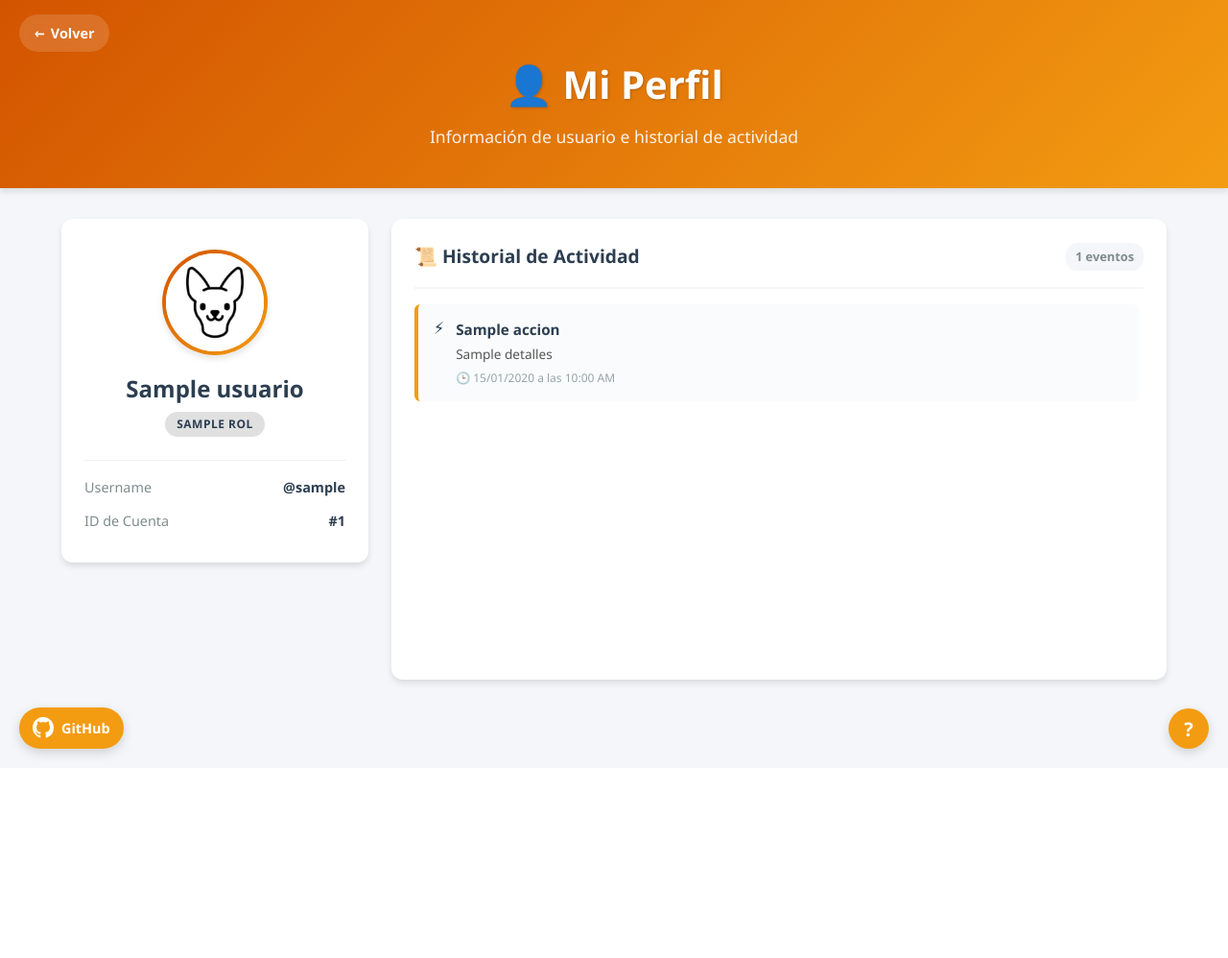
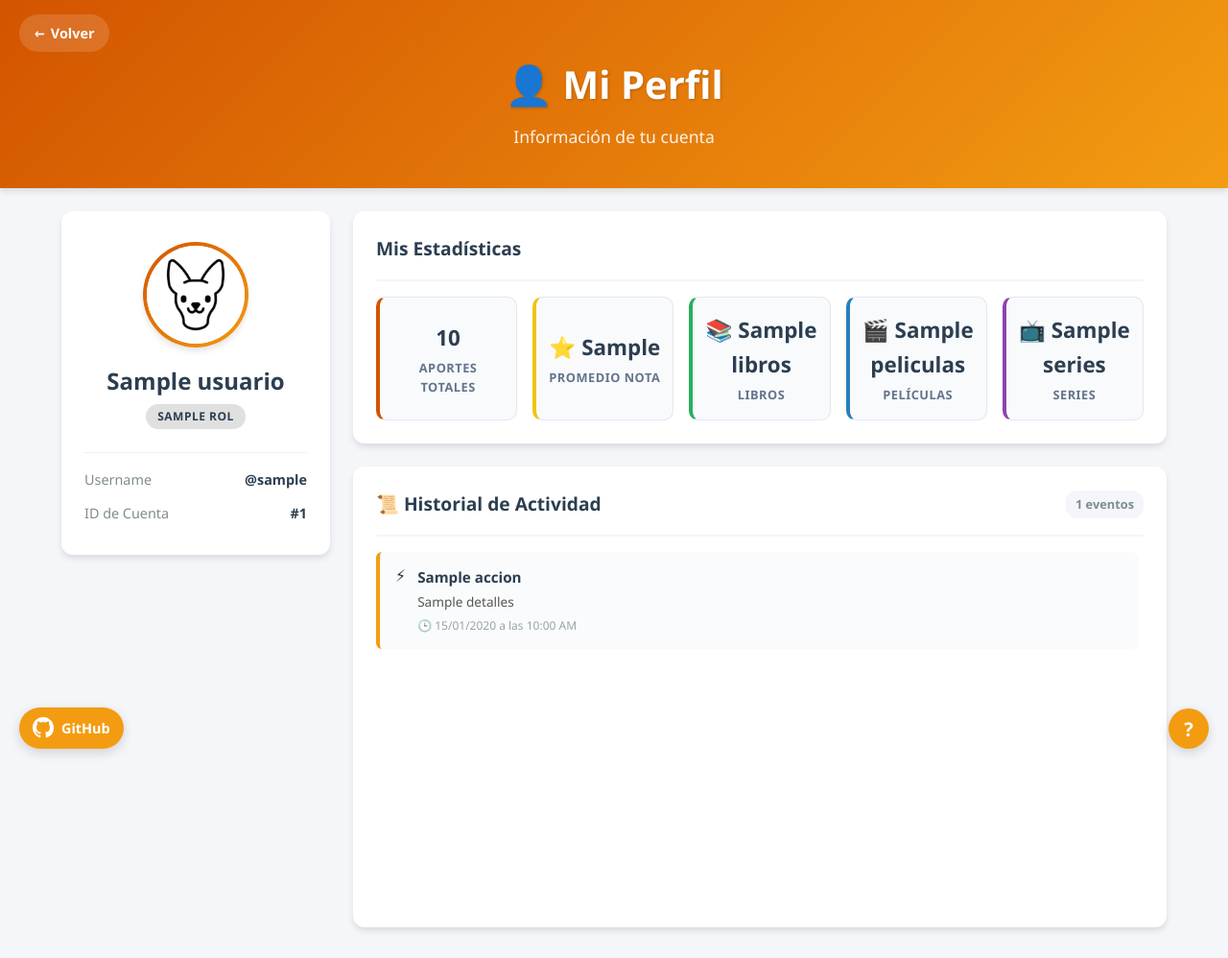
Before and after one commit to Andrey-Enrique-GM/Chihuahuateca, a Flask app: template templates/profile.html in a window 1280 px wide. Shown: the whole page at 96% size. Before the commit the page ends 793 px from the top, so only its background shows below. Run offline with Flask 3, Linux system fonts and the light colour scheme; the template is opened without the code that fills it: most values are stand-ins (such as "Sample title", 1, 10 or a date in 2020).

Commit message:
28, se agregaron estadisticas y metricas en el perfil

```diff
--- a/app.py
+++ b/app.py
@@ -49,7 +49,31 @@ def ruta_perfil():
     # Obtenemos sus logs recientes para mostrar actividad
     actividad = Log.get_by_user(usuario_id)
 
-    return render_template('profile.html', usuario=usuario, logs=actividad)
+    # Calculo de estadisticas del usuario
+    todos_elementos = Elemento.obtener_todos()
+    # Filtrar solo los aportes creados por el usuario actual
+    mis_elementos = [e for e in todos_elementos if getattr(e, 'usuario_id', None) == usuario_id]
+
+    total_aportes = len(mis_elementos)
+    total_libros = sum(1 for e in mis_elementos if e.tipo == 'libro')
+    total_peliculas = sum(1 for e in mis_elementos if e.tipo == 'pelicula')
+    total_series = sum(1 for e in mis_elementos if e.tipo == 'serie')
+
+    # Promedio de calificacion dada por el usuario
+    if total_aportes > 0:
+        promedio_calificacion = round(sum(e.calificacion for e in mis_elementos) / total_aportes, 1)
+    else:
+        promedio_calificacion = 0.0
+
+    estadisticas = {
+        'total': total_aportes,
+        'libros': total_libros,
+        'peliculas': total_peliculas,
+        'series': total_series,
+        'promedio_nota': promedio_calificacion
+    }
+
+    return render_template('profile.html', usuario=usuario, logs=actividad, stats=estadisticas)
 
 
 
--- a/static/css/style.css
+++ b/static/css/style.css
@@ -43,6 +43,7 @@ body {
     text-align: center;
     box-shadow: var(--sombra);
     margin-bottom: 2rem;
+    margin-bottom: 1.5rem;
 }
 
 .header-contenido h1 {
@@ -215,7 +216,7 @@ body {
 .contenedor-principal {
     max-width: 1200px;
     margin: 0 auto;
-    padding: 0 1.5rem 3rem 1.5rem;
+    padding: 0 1.5rem 2rem 1.5rem;
 }
 
 .barra-controles {
@@ -228,7 +229,7 @@ body {
     gap: 1rem;
     align-items: center;
     justify-content: space-between;
-    margin-bottom: 2rem;
+    margin-bottom: 1.5rem;
 }
 
 .buscador-caja {
@@ -1240,6 +1241,87 @@ body {
 
 
 /* ==========================================================================
+   ESTILOS PARA LA VISTA DE PERFIL Y ESTADISTICAS
+   ========================================================================== */
+
+.grid-perfil-layout {
+    display: grid;
+    grid-template-columns: 280px 1fr;
+    gap: 1.5rem;
+    align-items: start;
+}
+
+.columna-perfil-principal {
+    display: flex;
+    flex-direction: column;
+    gap: 1.5rem;
+}
+
+.tarjeta-perfil-seccion {
+    background-color: var(--blanco);
+    border-radius: var(--radio-borde);
+    box-shadow: var(--sombra);
+    padding: 1.5rem;
+}
+
+/* Grid interna de metricas */
+.grid-stats-perfil {
+    display: grid;
+    grid-template-columns: repeat(auto-fit, minmax(130px, 1fr));
+    gap: 1rem;
+    margin-top: 1rem;
+}
+
+.stat-box {
+    background-color: #f8fafc;
+    border: 1px solid #e2e8f0;
+    border-radius: 10px;
+    padding: 1rem 0.8rem;
+    text-align: center;
+    display: flex;
+    flex-direction: column;
+    align-items: center;
+    justify-content: center;
+    transition: var(--transicion);
+}
+
+.stat-box:hover {
+    transform: translateY(-2px);
+    box-shadow: 0 4px 10px rgba(0,0,0,0.05);
+}
+
+.stat-numero {
+    font-size: 1.4rem;
+    font-weight: 700;
+    color: var(--color-texto);
+    margin-bottom: 0.2rem;
+}
+
+.stat-label {
+    font-size: 0.8rem;
+    color: #64748b;
+    font-weight: 600;
+    text-transform: uppercase;
+    letter-spacing: 0.5px;
+}
+
+/* Acentos de color para metricas especificas */
+.stat-box.stat-total { border-left: 4px solid var(--chihuahua-brown); }
+.stat-box.stat-promedio { border-left: 4px solid #f1c40f; }
+.stat-box.stat-tipo.libro { border-left: 4px solid var(--color-libro); }
+.stat-box.stat-tipo.pelicula { border-left: 4px solid var(--color-pelicula); }
+.stat-box.stat-tipo.serie { border-left: 4px solid var(--color-serie); }
+
+/* Adaptacion responsiva para pantallas moviles */
+@media (max-width: 850px) {
+    .grid-perfil-layout {
+        grid-template-columns: 1fr;
+    }
+}
+
+
+
+/* ==========================================================================
    MODO CELULAR (Media Query para pantallas pequeñas)
    ========================================================================== */
 
--- a/templates/index.html
+++ b/templates/index.html
@@ -41,6 +41,8 @@
     </header>
 
 
+
+    <main class="contenedor-principal">
 
         <section class="barra-controles">
                 <!-- Fila superior: Buscador + Controles de Orden y Calificación -->
@@ -170,6 +172,7 @@
                     </div>
                 {% endfor %}
             </section>
+        </main>
     </main>
 
 
--- a/templates/profile.html
+++ b/templates/profile.html
@@ -17,7 +17,7 @@
         </a>
         <div class="header-contenido">
             <h1>👤 Mi Perfil</h1>
-            <p>Información de usuario e historial de actividad</p>
+            <p>Información de tu cuenta</p>
         </div>
     </header>
 
@@ -48,6 +48,43 @@
 
 
 
+        <!-- Columna Principal: Estadisticas e Historial -->
+        <div class="columna-perfil-principal">
+
+            <!-- TARJETA DE ESTADISTICAS DEL USUARIO -->
+            <section class="tarjeta-perfil-seccion tarjeta-estadisticas">
+                <div class="historial-cabecera">
+                    <h3>Mis Estadísticas</h3>
+                </div>
+
+                <div class="grid-stats-perfil">
+                    <div class="stat-box stat-total">
+                        <span class="stat-numero">{{ stats.total }}</span>
+                        <span class="stat-label">Aportes Totales</span>
+                    </div>
+
+                    <div class="stat-box stat-promedio">
+                        <span class="stat-numero">⭐ {{ stats.promedio_nota }}</span>
+                        <span class="stat-label">Promedio Nota</span>
+                    </div>
+
+                    <div class="stat-box stat-tipo libro">
+                        <span class="stat-numero">📚 {{ stats.libros }}</span>
+                        <span class="stat-label">Libros</span>
+                    </div>
+
+                    <div class="stat-box stat-tipo pelicula">
+                        <span class="stat-numero">🎬 {{ stats.peliculas }}</span>
+                        <span class="stat-label">Películas</span>
+                    </div>
+
+                    <div class="stat-box stat-tipo serie">
+                        <span class="stat-numero">📺 {{ stats.series }}</span>
+                        <span class="stat-label">Series</span>
+                    </div>
+                </div>
+            </section>
+
             <!-- Tarjeta Principal: Historial de Actividad (Logs) -->
             <section class="tarjeta-perfil-historial">
                 <div class="historial-cabecera">
@@ -69,11 +106,13 @@
                         </div>
                     {% else %}
                         <div class="coleccion-vacia">
-                        <p>No se registraron movimientos recientes en tu cuenta. 🐾</p>
+                            <p>No se registraron movimientos recientes. 🐾</p>
                         </div>
                     {% endfor %}
                 </div>
             </section>
+
+        </div>
 
     </main>
 
```
Lines whose indentation alone changed are shown as unchanged.
